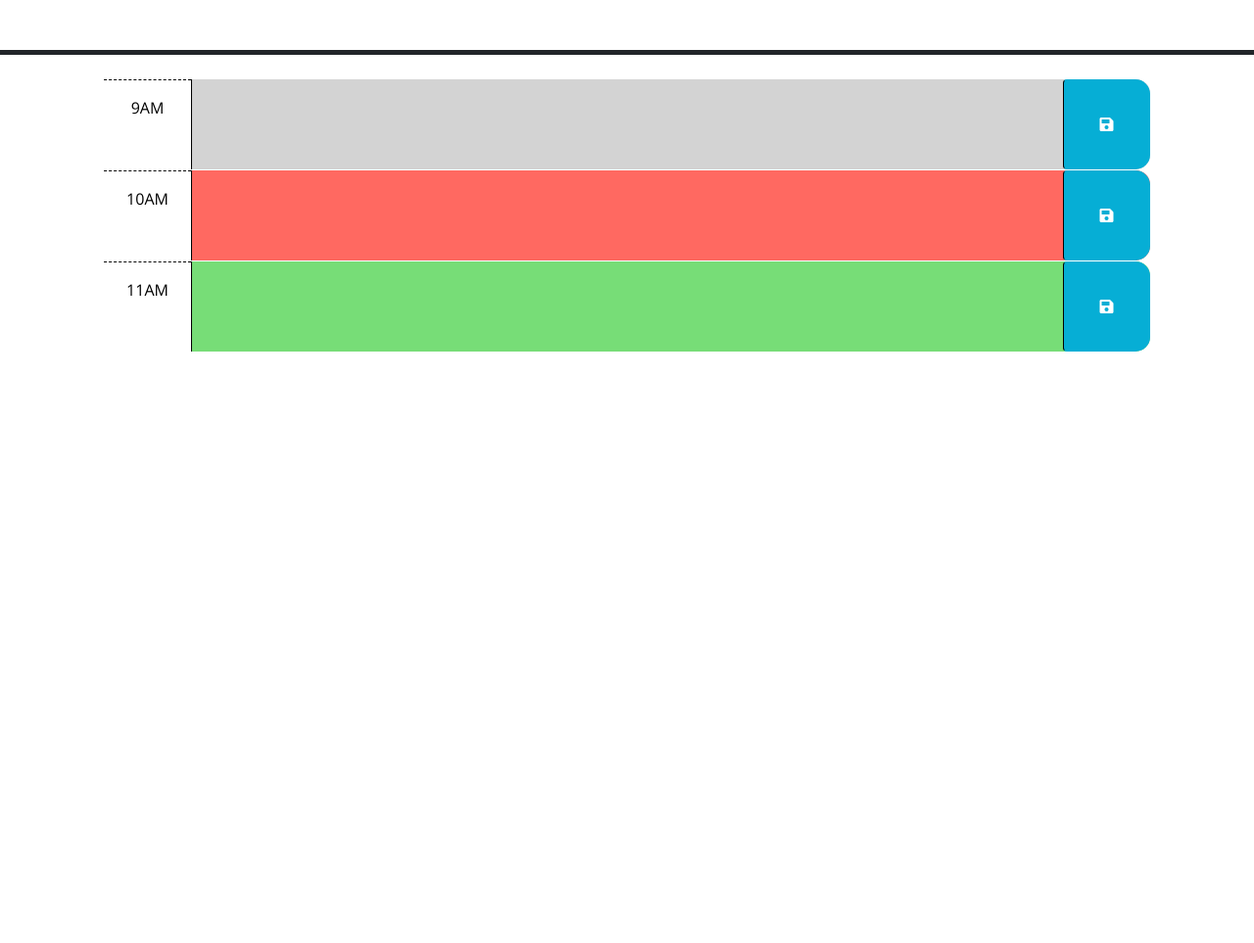
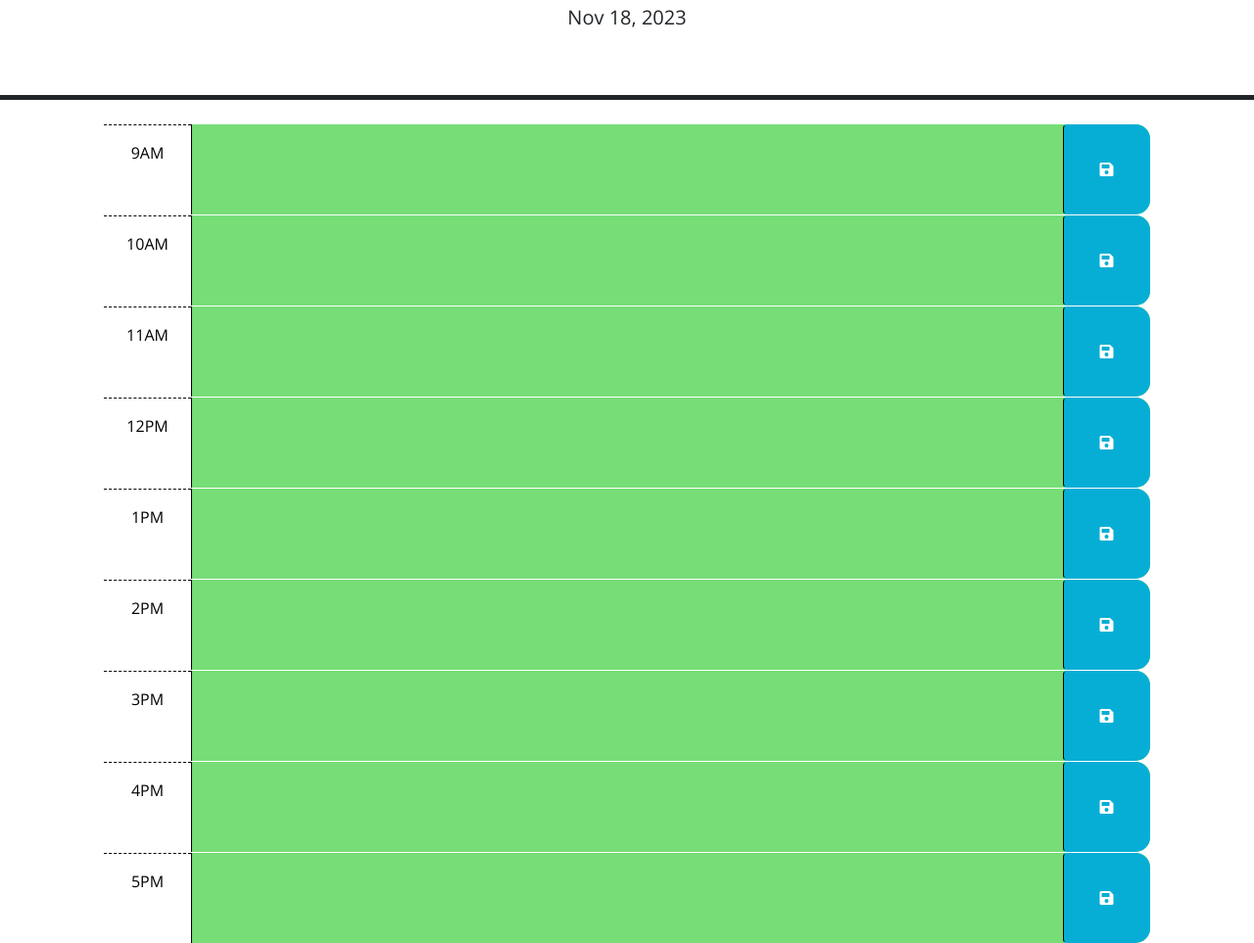
Before and after one commit to jbatcheller32/Work-Day-Scheduler, a plain HTML site: page index.html in a window 1280 px wide. Shown: the part 176-1139 px from the top of the page at 98% size. Before the commit the page ends 800 px from the top, so only its background shows below. Drawn offline with nearby package versions, Linux system fonts and the light colour scheme.

Commit message:
local storage codue is complete, but still trying to figure out why the present class does not work

```diff
--- a/assets/script.js
+++ b/assets/script.js
@@ -1,23 +1,86 @@
-// Wrap all code that interacts with the DOM in a call to jQuery to ensure that
-// the code isn't run until the browser has finished rendering all the elements
-// in the html.
+
 $(function () {
-    // TODO: Add a listener for click events on the save button. This code should
-    // use the id in the containing time-block as a key to save the user input in
-    // local storage. HINT: What does `this` reference in the click listener
-    // function? How can DOM traversal be used to get the "hour-x" id of the
-    // time-block containing the button that was clicked? How might the id be
-    // useful when saving the description in local storage?
-    //
+
+  $(':button').on('click', function () { // this click even targets all buttons by using the :buttons
+
+    var userInput = $(this).prev('textarea').val(); // This uses .prev to target the most recent text area and get the value of what was entered
+
+    var timeBlockId = $(this).closest('.time-block').attr('id');// this searches for the closest time-clock class that has the "attr", or id that = in this example #hour-9
+
+    localStorage.setItem(timeBlockId, userInput); // this will store these using the id as the key and the user input as the value
+
+
+  });
+
+
   // TODO: Add code to apply the past, present, or future class to each time
   // block by comparing the id to the current hour. HINTS: How can the id
   // attribute of each time-block be used to conditionally add or remove the
   // past, present, and future classes? How can Day.js be used to get the
   // current hour in 24-hour time?
-    //
+
+
+
+  function addClasses() {
+
+    var currentTime = dayjs().format('h'); // this will display the current time in the console
+    console.log(currentTime);
+
+    $('.time-block').each(function () {
+
+      var blockTime = parseInt($(this).attr('id').split('-')[1]);   //this took foreeever to figure out, but this uses parseInt
+
+      if (blockTime < currentTime) {
+        $(this).addClass('past');
+      } else if (blockTime === currentTime) {
+        $(this).addClass('present');
+      } else {
+        $(this).addClass('future');
+      }
+    });
+
+
+  }
+
+  addClasses();
+
+
+
+
+
+
+
+
+
+
+
+
+
+
+
+
+
+
+
+
+
+
+
+
+
+
+
+
+
+
+
+
   // TODO: Add code to get any user input that was saved in localStorage and set
   // the values of the corresponding textarea elements. HINT: How can the id
   // attribute of each time-block be used to do this?
   //
   // TODO: Add code to display the current date in the header of the page.
+  var today = dayjs();
+  $('#currentDay').text(today.format('MMM D, YYYY'));
+
 });
--- a/index.html
+++ b/index.html
@@ -1,4 +1,4 @@
-<!DOCTYPE html>
+ <!DOCTYPE html>
 <html lang="en">
   <head>
     <meta charset="UTF-8" />
@@ -29,18 +29,9 @@
       <p id="currentDay" class="lead"></p>
     </header>
     <div class="container-lg px-5">
-      <!-- Use class for "past", "present", and "future" to apply styles to the
-        time-block divs accordingly. The javascript will need to do this by
-        adding/removing these classes on each div by comparing the hour in the
-        id to the current hour. The html provided below is meant to be an example
-        demonstrating how the css provided can be leveraged to create the
-        desired layout and colors. The html below should be removed or updated
-        in the finished product. Remember to delete this comment once the
-        code is implemented.
-        -->
 
       <!-- Example of a past time block. The "past" class adds a gray background color. -->
-      <div id="hour-9" class="row time-block past">
+      <div id="hour-9" class="row time-block">
         <div class="col-2 col-md-1 hour text-center py-3">9AM</div>
         <textarea class="col-8 col-md-10 description" rows="3"> </textarea>
         <button class="btn saveBtn col-2 col-md-1" aria-label="save">
@@ -49,7 +40,7 @@
       </div>
 
       <!-- Example of a a present time block. The "present" class adds a red background color. -->
-      <div id="hour-10" class="row time-block present">
+      <div id="hour-10" class="row time-block">
         <div class="col-2 col-md-1 hour text-center py-3">10AM</div>
         <textarea class="col-8 col-md-10 description" rows="3"> </textarea>
         <button class="btn saveBtn col-2 col-md-1" aria-label="save">
@@ -58,8 +49,56 @@
       </div>
 
       <!-- Example of a future time block. The "future" class adds a green background color. -->
-      <div id="hour-11" class="row time-block future">
+      <div id="hour-11" class="row time-block">
         <div class="col-2 col-md-1 hour text-center py-3">11AM</div>
+        <textarea class="col-8 col-md-10 description" rows="3"> </textarea>
+        <button class="btn saveBtn col-2 col-md-1" aria-label="save">
+          <i class="fas fa-save" aria-hidden="true"></i>
+        </button>
+      </div>
+
+      <div id="hour-12" class="row time-block">
+        <div class="col-2 col-md-1 hour text-center py-3">12PM</div>
+        <textarea class="col-8 col-md-10 description" rows="3"> </textarea>
+        <button class="btn saveBtn col-2 col-md-1" aria-label="save">
+          <i class="fas fa-save" aria-hidden="true"></i>
+        </button>
+      </div>
+
+      <div id="hour-1" class="row time-block">
+        <div class="col-2 col-md-1 hour text-center py-3">1PM</div>
+        <textarea class="col-8 col-md-10 description" rows="3"> </textarea>
+        <button class="btn saveBtn col-2 col-md-1" aria-label="save">
+          <i class="fas fa-save" aria-hidden="true"></i>
+        </button>
+      </div>
+
+      <div id="hour-2" class="row time-block">
+        <div class="col-2 col-md-1 hour text-center py-3">2PM</div>
+        <textarea class="col-8 col-md-10 description" rows="3"> </textarea>
+        <button class="btn saveBtn col-2 col-md-1" aria-label="save">
+          <i class="fas fa-save" aria-hidden="true"></i>
+        </button>
+      </div>
+
+      <div id="hour-3" class="row time-block">
+        <div class="col-2 col-md-1 hour text-center py-3">3PM</div>
+        <textarea class="col-8 col-md-10 description" rows="3"> </textarea>
+        <button class="btn saveBtn col-2 col-md-1" aria-label="save">
+          <i class="fas fa-save" aria-hidden="true"></i>
+        </button>
+      </div>
+
+      <div id="hour-4" class="row time-block">
+        <div class="col-2 col-md-1 hour text-center py-3">4PM</div>
+        <textarea class="col-8 col-md-10 description" rows="3"> </textarea>
+        <button class="btn saveBtn col-2 col-md-1" aria-label="save">
+          <i class="fas fa-save" aria-hidden="true"></i>
+        </button>
+      </div>
+
+      <div id="hour-5" class="row time-block">
+        <div class="col-2 col-md-1 hour text-center py-3">5PM</div>
         <textarea class="col-8 col-md-10 description" rows="3"> </textarea>
         <button class="btn saveBtn col-2 col-md-1" aria-label="save">
           <i class="fas fa-save" aria-hidden="true"></i>
```
Lines whose indentation alone changed are shown as unchanged.
